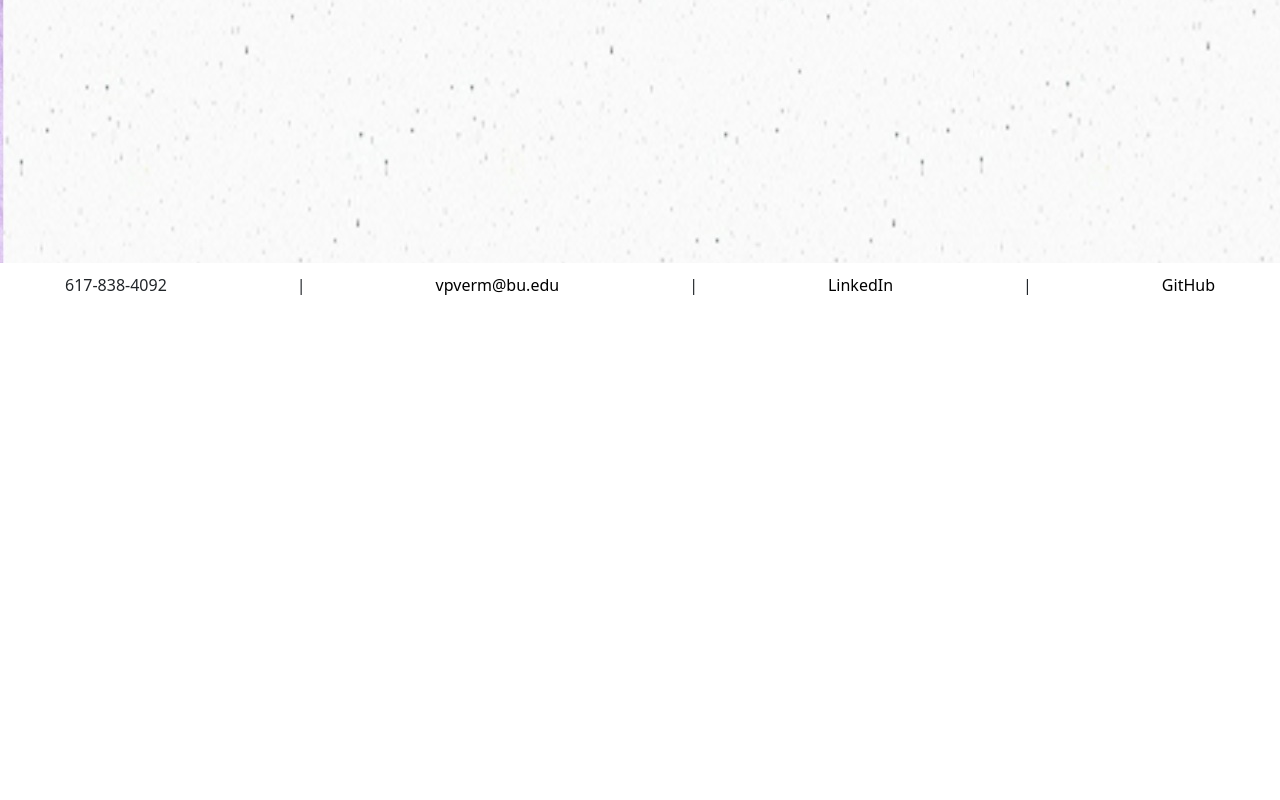
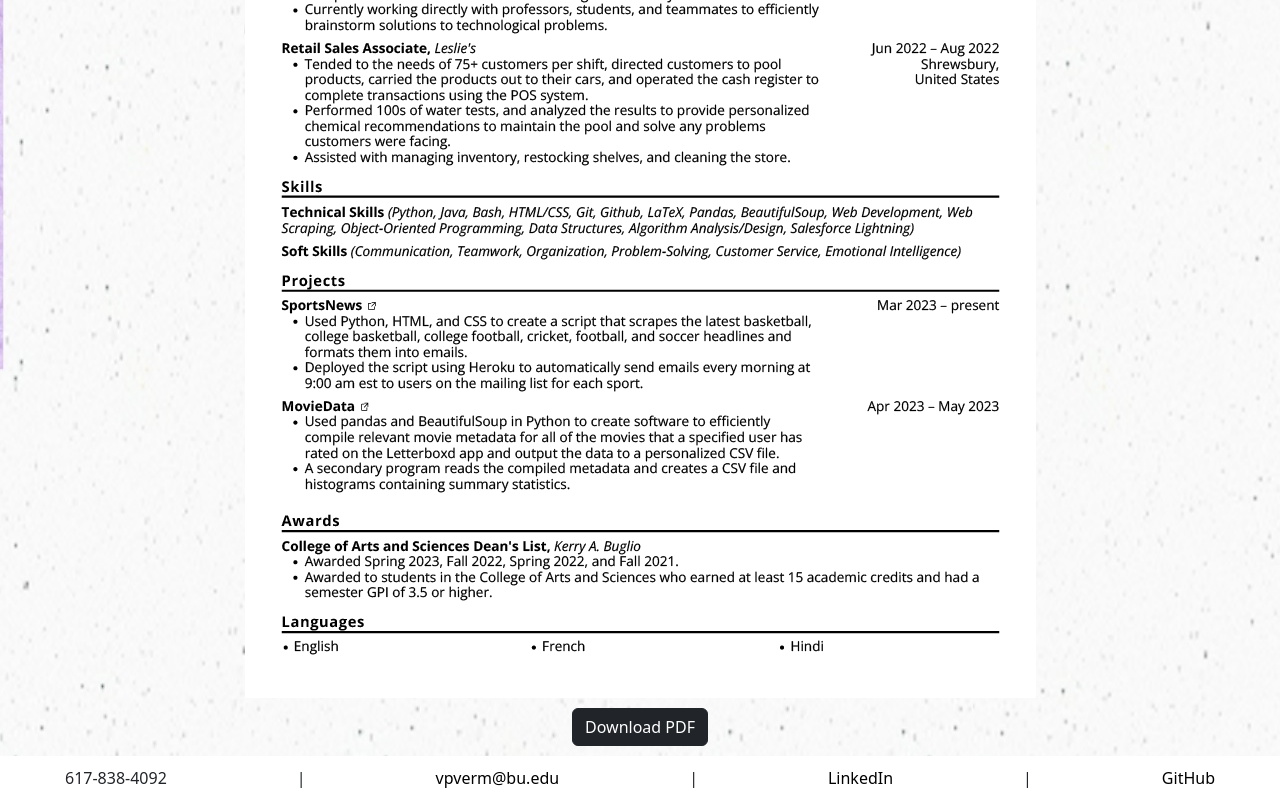
Before and after one commit to victorverma3/Portfolio, a React (Vite) app: page /resume in a window 1280 px wide. Shown: the part 474-1274 px from the top of the page. Before the commit the page ends 800 px from the top, so only its background shows below. Built offline with nearby package versions, Linux system fonts and the light colour scheme.

Commit message:
implemented resume download button

```diff
--- a/src/pages/resume/Resume.css
+++ b/src/pages/resume/Resume.css
@@ -3,3 +3,7 @@
     min-height:81vh;
     padding:25px 0px 0px 0px;
 }
+
+.resumeDownload {
+    margin-top:10px;
+}
--- a/src/pages/resume/Resume.tsx
+++ b/src/pages/resume/Resume.tsx
@@ -1,12 +1,21 @@
 import React from "react";
 import "./Resume.css";
 import Footer from "../../components/footer/Footer";
+import resume from "../../images/resume.png";
+import PDFDownload from "../../components/pdfdownload/PDFDownload";
 
 const Resume = () => {
+  const resumePDF = {
+    source: "resume.pdf",
+  };
   return (
     <>
       <div className="resumeContent">
         <h1 className="pageTitle">Resume</h1>
+        <img src={resume} alt="image not loading"></img>
+      </div>
+      <div className="resumeDownload">
+        <PDFDownload pdf={resumePDF} />
       </div>
       <div className="bottom">
         <Footer />
```
